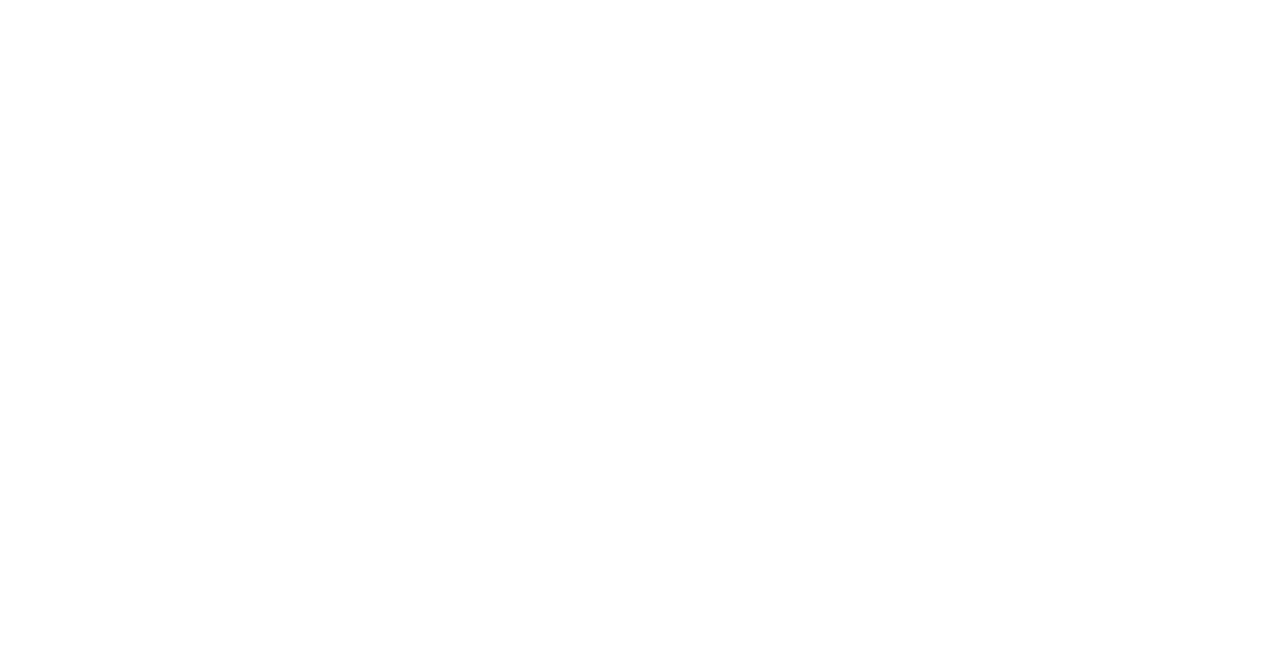
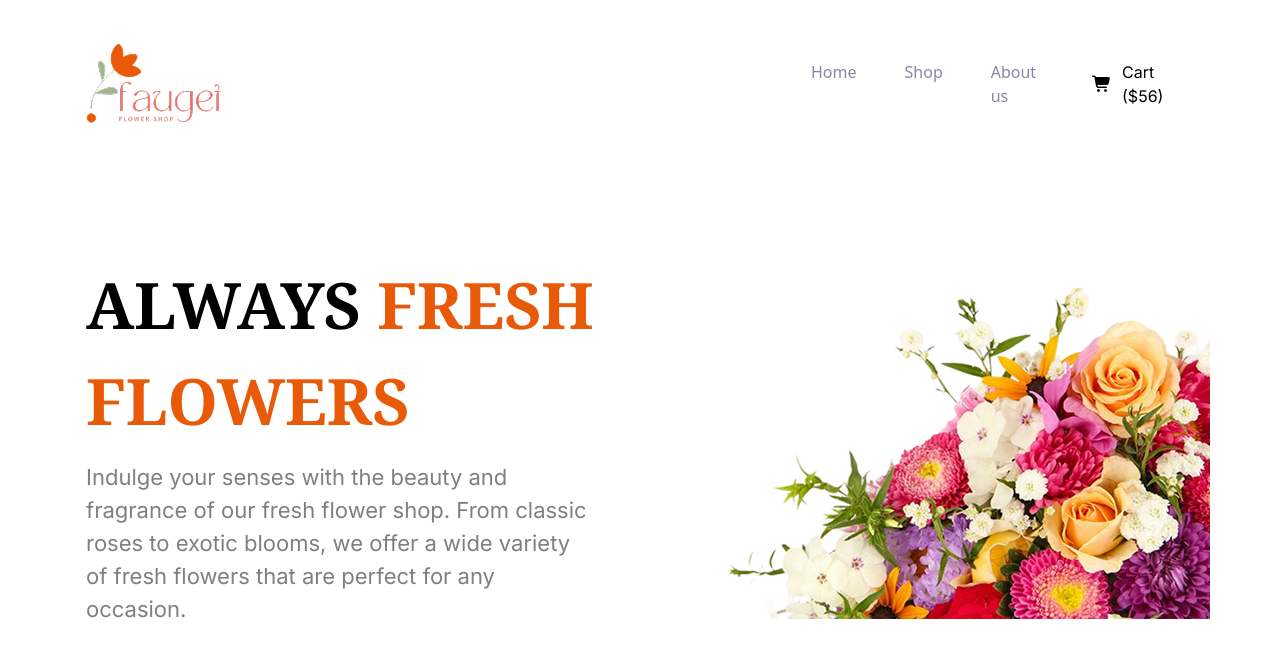
Before and after one commit to mezbahDev/Responsive-Flower, a plain HTML site: page index.html in a window 1280 px wide. Drawn offline with nearby package versions, Linux system fonts and the light colour scheme.

Commit message:
header section with navbar and banner section added

```diff
--- a/index.html
+++ b/index.html
@@ -10,8 +10,8 @@
     <script src="https://cdn.tailwindcss.com"></script>
 
     <!-- Font Awesome CDN -->
-    <link rel="stylesheet" href="https://cdnjs.cloudflare.com/ajax/libs/font-awesome/6.5.0/css/all.min.css"
-        integrity="sha512-HQ4iFURh7XrqgMKvXZx1UgR79gZD9XtCg7MxKkV1nTgUVb8+z+4nGQ0I6bNhtmXmM0B6IkPvE1o8bEwzYvZkZQ=="
+    <link rel="stylesheet" href="https://cdnjs.cloudflare.com/ajax/libs/font-awesome/7.0.0/css/all.min.css"
+        integrity="sha512-DxV+EoADOkOygM4IR9yXP8Sb2qwgidEmeqAEmDKIOfPRQZOWbXCzLC6vjbZyy0vPisbH2SyW27+ddLVCN+OMzQ=="
         crossorigin="anonymous" referrerpolicy="no-referrer" />
 
     <!-- Google Fonts -->
@@ -19,7 +19,7 @@
         href="https://fonts.googleapis.com/css2?family=Inter:wght@400;500;700&family=Noto+Serif:wght@400;700&display=swap"
         rel="stylesheet" />
 
-    <!-- custom Tailwind config -->
+    <!-- Custom Tailwind Config -->
     <script>
         tailwind.config = {
             theme: {
@@ -39,8 +39,8 @@
 
     <style>
         * {
+            margin: 0;
             padding: 0;
-            margin: 0;
             box-sizing: border-box;
         }
     </style>
@@ -48,9 +48,40 @@
 
 
 
-
 <body>
 
+    <!-- header section  -->
+    <header class="flex flex-col items-center sm:pt-[30px]">
+
+        <!-- navbar section -->
+        <nav class="flex items-center justify-between px-4 py-3
+                    sm:max-w-[1140px] sm:gap-[590px] sm:flex">
+            <img src="assets/logo.png" alt="logo name: faugei with a flower" class="w-[63px] sm:w-[135px]" />
+            <div class="flex items-center sm:gap-12">
+                <ul class="hidden sm:flex sm:text-[1rem] sm:gap-12 sm:text-[#8987A1]">
+                    <li><a href="#" class=" sm:hover:text-[#252432] sm:hover:font-bold">Home</a></li>
+                    <li><a href="#" class=" sm:hover:text-[#252432] sm:hover:font-bold">Shop</a></li>
+                    <li><a href="#" class=" sm:hover:text-[#252432] sm:hover:font-bold">About us</a></li>
+                </ul>
+                <div class="flex items-center gap-[10px] font-inter">
+                    <i class="fa-solid fa-cart-shopping"></i>
+                    <p>Cart ($56)</p>
+                </div>
+            </div>
+        </nav>
+
+        <!-- banner section -->
+        <div class="mt-7 max-w-[393px] flex flex-col gap-7
+        sm:max-w-[1140px] sm:flex sm:flex-row-reverse sm:items-center sm:mt-[120px]">
+            <img src="assets/hero-flower.png" alt="a bucket flower" />
+            <div class="px-4 flex flex-col gap-3 sm:max-w-[570px]">
+                <p class="font-serif uppercase text-[24px] font-bold sm:text-[64px] sm:font-bold">always <span class="text-[#E95A08]">fresh <br>flowers</span></p>
+                <p class="text-[#000000] text-opacity-50 text-[14px] font-inter sm:text-[22px]">Indulge your senses with the beauty and
+                    fragrance of our fresh flower shop. From classic roses to
+                    exotic blooms, we offer a wide variety of fresh flowers that are perfect for any occasion. </p>
+            </div>
+        </div>
+    </header>
 </body>
 
 </html>
```
